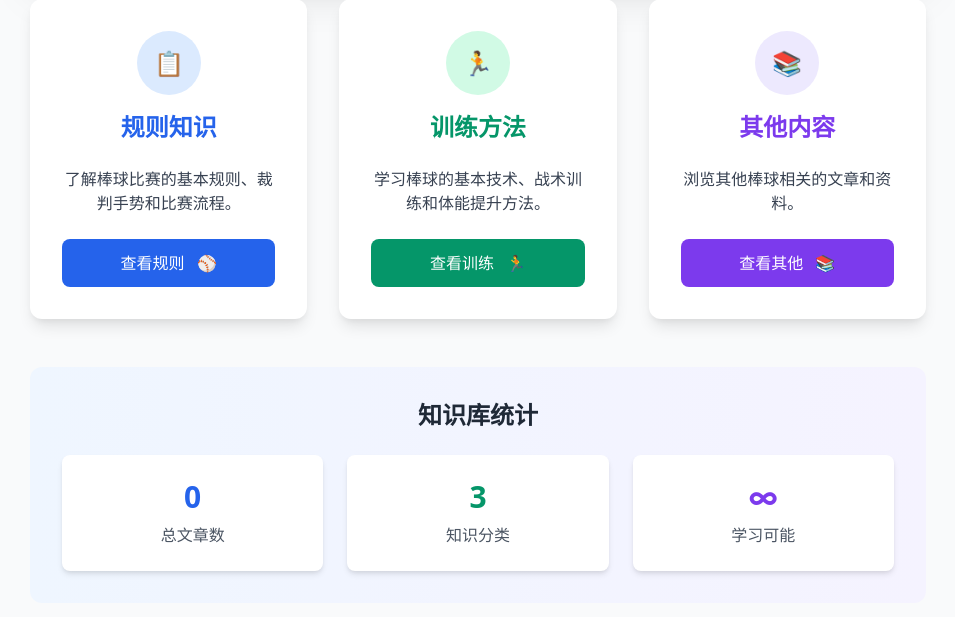
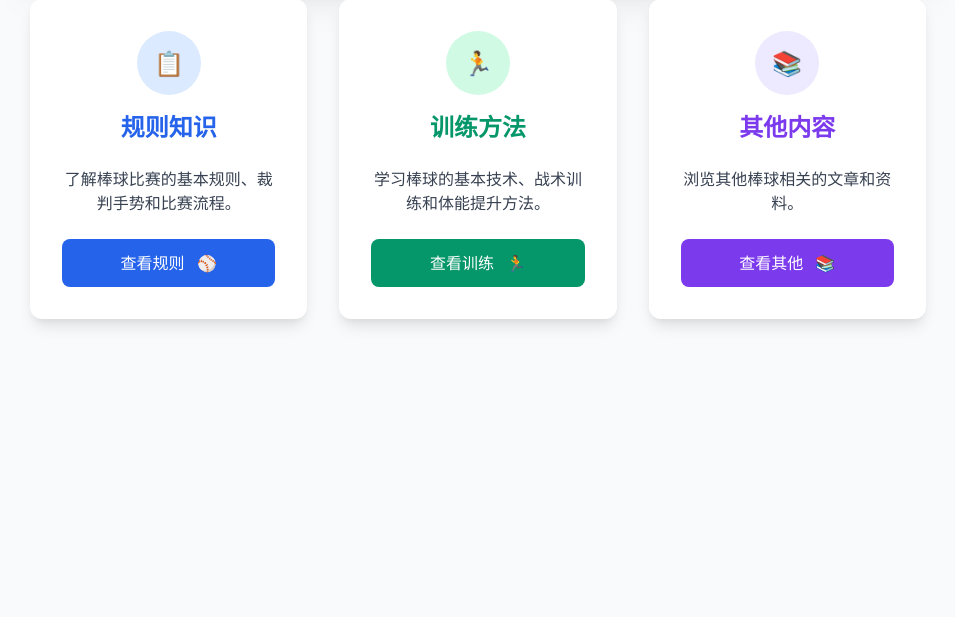
Before and after one commit to dyzqt/BaseBall, a Django app: page / in a window 1280 px wide. Shown: the part 337-954 px from the top of the page, without its empty margins (162-1117 px from the left). Run offline with Django 5.2, Linux system fonts and the light colour scheme; data comes from the database, SQL or seed files in the repository; both versions use the stored data as it was after the commit; data that the repository does not hold is empty.

Commit message:
dyzqt
目前成功显示出内容，但是从首页跳转到文章时会有页面跳动

```diff
--- a/Baseball_django/knowledge/templates/home.html
+++ b/Baseball_django/knowledge/templates/home.html
@@ -486,38 +486,11 @@
                                 </div>
                             </transition>
                         </div>
-
-                        <!-- 统计信息区域 -->
-                        <div class="mt-12 bg-gradient-to-r from-blue-50 to-purple-50 rounded-xl p-8">
-                            <h3 class="text-2xl font-bold text-center mb-6 text-gray-800">知识库统计</h3>
-                            <div class="grid grid-cols-1 md:grid-cols-3 gap-6 text-center">
-                                <div class="bg-white rounded-lg p-6 shadow-md">
-                                    <div class="text-3xl font-bold text-blue-600 mb-2">{{ getTotalArticles() }}</div>
-                                    <div class="text-gray-600">总文章数</div>
-                                </div>
-                                <div class="bg-white rounded-lg p-6 shadow-md">
-                                    <div class="text-3xl font-bold text-green-600 mb-2">3</div>
-                                    <div class="text-gray-600">知识分类</div>
-                                </div>
-                                <div class="bg-white rounded-lg p-6 shadow-md">
-                                    <div class="text-3xl font-bold text-purple-600 mb-2">∞</div>
-                                    <div class="text-gray-600">学习可能</div>
-                                </div>
-                            </div>
-                        </div>
                     </div>
                 </transition>
 
                 <!-- 文章内容区域 -->
-                <div v-else-if="activeArticle" class="max-w-3xl mx-auto bg-white rounded-lg shadow-md p-8">
-                    <!-- 调试信息 -->
-                    <div style="background: #f0f0f0; padding: 10px; margin-bottom: 10px; font-size: 12px;">
-                        调试: activeArticle = {{ activeArticle ? '存在' : '不存在' }}
-                        <br>标题: {{ activeArticle?.title }}
-                        <br>内容长度: {{ activeArticle?.content?.length || 0 }}
-                        <br>articleContent长度: {{ articleContent?.length || 0 }}
-                        <br>articleContent内容: {{ articleContent }}
-                    </div>
+                <div v-if="activeTab !== '首页' && activeArticle" class="max-w-3xl mx-auto bg-white rounded-lg shadow-md p-8">
                     <h1 class="text-2xl font-bold text-gray-800 mb-4">{{ activeArticle.title }}</h1>
                     <div class="flex items-center text-sm text-gray-500 mb-6">
                         <span>{{ activeArticle.created_at }}</span>
@@ -525,7 +498,10 @@
                         <span>{{ activeTab }}</span>
                     </div>
                     <div class="max-w-none text-gray-700 overflow-hidden article-content">
-                        <div v-html="articleContent" class="space-y-4"></div>
+                        <div v-if="articleContent" v-html="articleContent" class="space-y-4"></div>
+                        <div v-else class="text-red-500">
+                            内容为空！请检查控制台日志。
+                        </div>
                     </div>
 
                     <!-- 显示未在正文中使用的图片 -->
@@ -551,7 +527,7 @@
                 </div>
 
                 <!-- 未选中文章时显示 -->
-                <div v-else-if="activeTab !== '首页'" class="max-w-3xl mx-auto bg-white rounded-lg shadow-md p-12 text-center">
+                <div v-else-if="activeTab !== '首页' && !activeArticle" class="max-w-3xl mx-auto bg-white rounded-lg shadow-md p-12 text-center">
                     <p class="text-gray-500 text-lg">请从左侧列表中选择一篇文章查看</p>
                 </div>
             </main>
@@ -878,8 +854,22 @@
                     }
 
                     return images.filter((_, idx) => !used.has(idx));
+                },
+
+                // 🎯 加载所有文章
+                loadAllArticles() {
+                    axios.get('/articles/')
+                        .then(res => {
+                            this.allArticles = res.data;
+                            console.log('所有文章加载成功:', this.allArticles.length, '篇');
+                        })
+                        .catch(err => {
+                            console.error('加载文章统计失败:', err);
+                            this.allArticles = [];
+                        });
                 }
             },
+
             // 组件挂载时，如果不是首页则加载对应文章
             mounted() {
                 // 🎯 开场动画自动隐藏 - 简化时间
@@ -893,21 +883,8 @@
                 if (this.activeTab !== '首页') {
                     this.loadArticlesByCategory(this.activeTab);
                 }
-            },
-
-            // 🎯 加载所有文章
-            loadAllArticles() {
-                axios.get('/articles/')
-                    .then(res => {
-                        this.allArticles = res.data;
-                        console.log('所有文章加载成功:', this.allArticles.length, '篇');
-                    })
-                    .catch(err => {
-                        console.error('加载文章统计失败:', err);
-                        this.allArticles = [];
-                    });
             }
-        });
+    });
     </script>
 </body>
 </html>
```
Also changed, not shown: Baseball_django/db.sqlite3.
